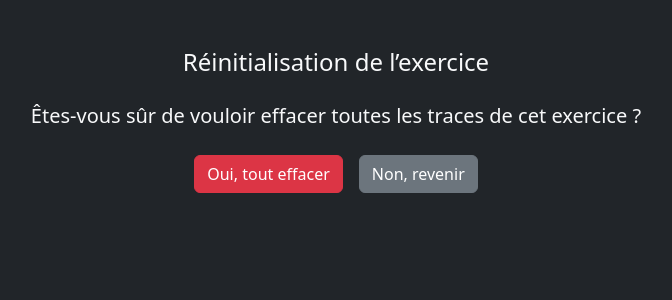
After one commit to JMousqueton/Murail, a Flask app: page /reset in a window 1280 px wide. The commit adds this page. Shown: the top 300 px of the page, without its empty margins (304-976 px from the left). Run offline with Flask 3, Linux system fonts and the light colour scheme.

Commit message:
Clean le navigareur

```diff
--- a/app.py
+++ b/app.py
@@ -226,6 +226,25 @@ def observateur():
         meta_by_id=meta_by_id,   # used by template to show 🔎 / 📝
     )
 
+@app.route("/reset", methods=["GET", "POST"])
+def reset():
+    if request.method == "POST":
+        action = request.form.get("action")
+        if action == "yes":
+            session.clear()
+            resp = make_response(redirect(url_for("index")))
+            resp.set_cookie(key=app.session_cookie_name, value="", expires=0)
+            resp.set_cookie("ui_theme", "", expires=0)
+            flash("Session réinitialisée.")
+            return resp
+        else:
+            # "no" => retour à l'accueil sans rien faire
+            return redirect(url_for("index"))
+
+    # Si GET, on affiche la page de confirmation
+    return render_template("reset_confirm.html")
+
+
 
 @app.route("/")
 def index():
--- a/templates/index.html
+++ b/templates/index.html
@@ -97,6 +97,11 @@
     <footer class="text-center mt-5 p-3 bg-dark text-light">
     <p>© 2025 <a href="https://github.com/JMousqueton/REMPAR" target="_blank">Julien Mousqueton</a></p>
     <p>basé sur l'exercice REMPAR25 de l'ANSSI</p>
+    <p class="small">
+    <a href="{{ url_for('reset') }}" class="link-danger text-decoration-none">
+      Réinitialiser la session
+    </a>
+  </p>
   </footer>
   </body>
 </html>
--- /dev/null
+++ b/templates/reset_confirm.html
@@ -0,0 +1,24 @@
+<!doctype html>
+<html lang="fr" data-bs-theme="dark">
+  <head>
+    <meta charset="utf-8">
+    <meta name="viewport" content="width=device-width, initial-scale=1">
+    <title>Confirmation – Réinitialiser</title>
+    <link href="https://cdn.jsdelivr.net/npm/bootstrap@5.3.3/dist/css/bootstrap.min.css" rel="stylesheet">
+  </head>
+  <body class="bg-dark text-light">
+    <div class="container py-5 text-center">
+      <h1 class="h4 mb-4">Réinitialisation de l’exercice</h1>
+      <p class="lead">Êtes-vous sûr de vouloir effacer toutes les traces de cet exercice&nbsp;?</p>
+
+      <form method="post" class="d-flex justify-content-center gap-3 mt-4">
+        <button type="submit" name="action" value="yes" class="btn btn-danger">
+          Oui, tout effacer
+        </button>
+        <button type="submit" name="action" value="no" class="btn btn-secondary">
+          Non, revenir
+        </button>
+      </form>
+    </div>
+  </body>
+</html>
```
